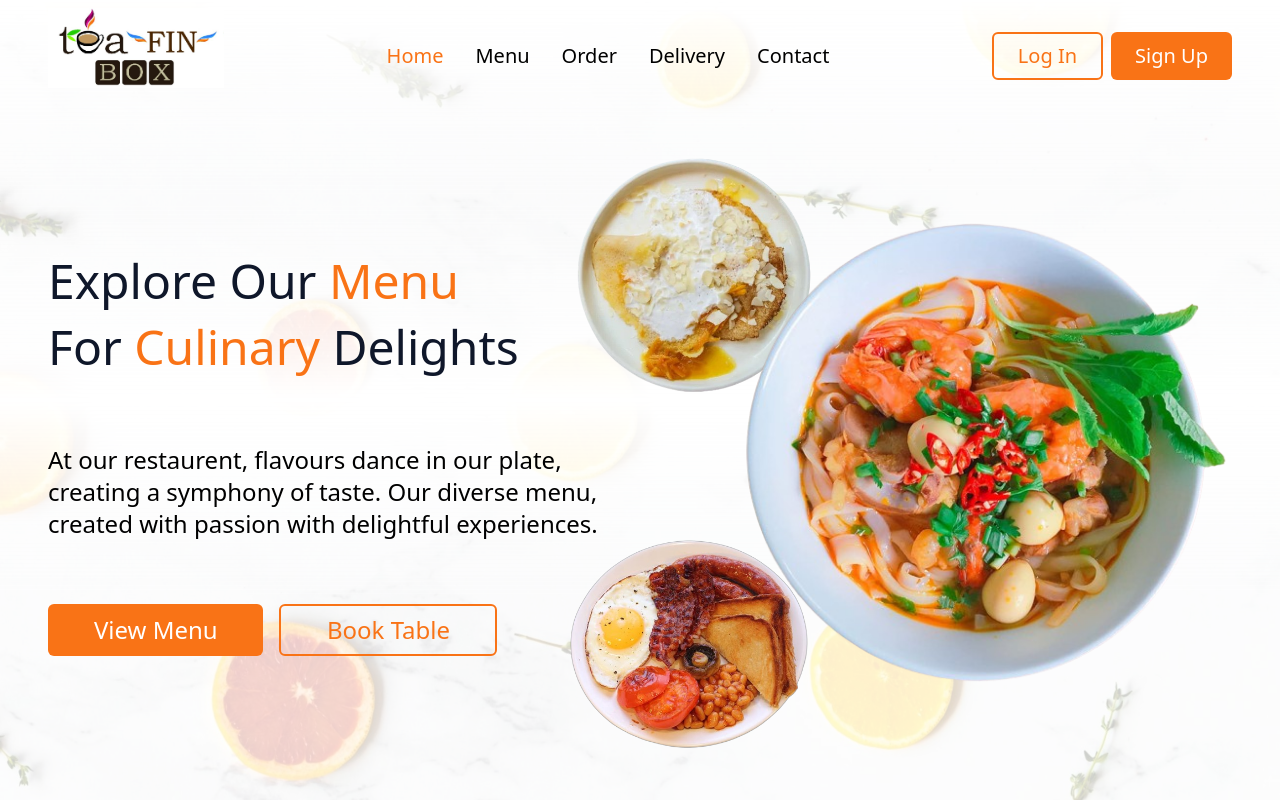
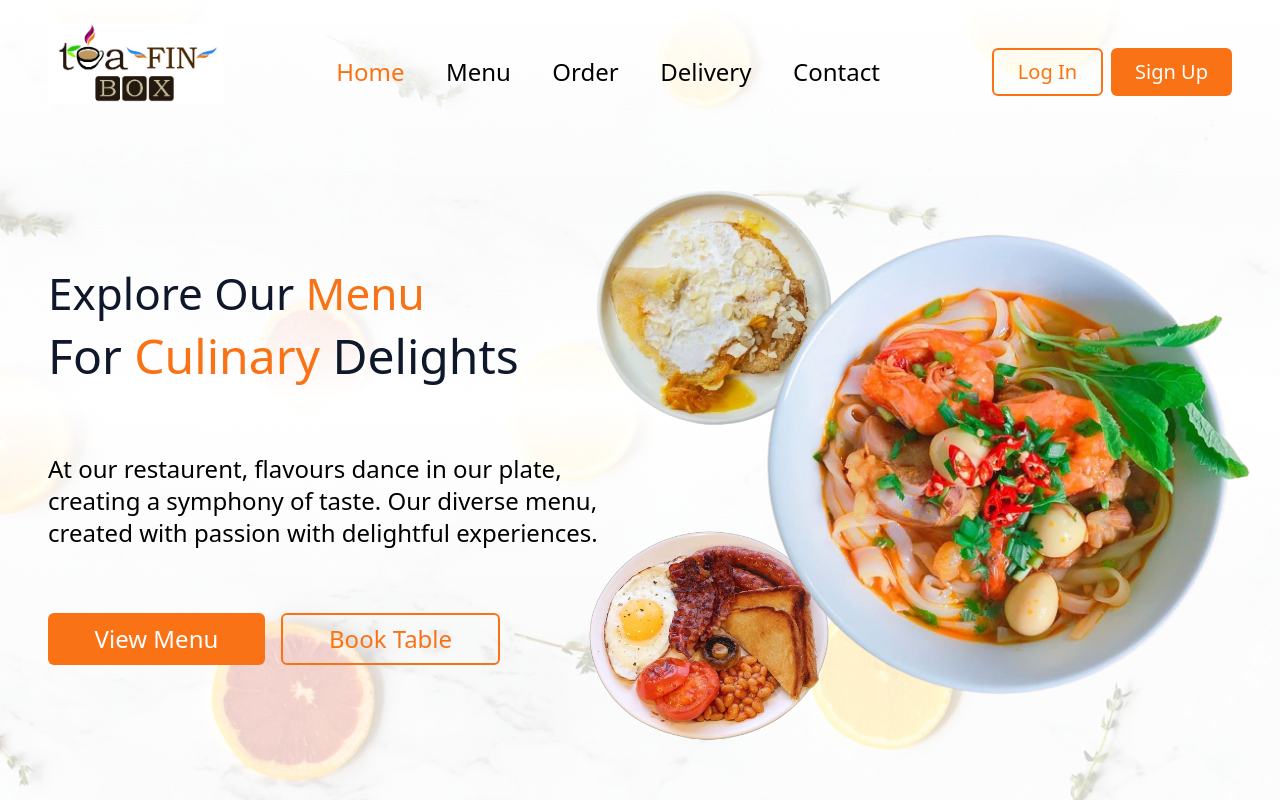
Before and after one commit to Akash-x1i/Restro, a website built with Vite: page index.html in a window 1280 px wide. Built offline with nearby package versions, Linux system fonts and the light colour scheme.

Commit message:
padding updated of main &  nav

```diff
--- a/index.html
+++ b/index.html
@@ -11,10 +11,10 @@
   </head>
   <body>
     <nav class="text-xl font-normal bg-transparent">
-      <div class="max-w-7xl px-12 flex flex-row py-2 justify-between mx-auto">
+      <div class="max-w-7xl px-6 xs:px-12 flex flex-row py-6 justify-between mx-auto">
         <img src="./img/Logo-rec.png" alt="Logo" class="h-20">
-        <div class="nav-links hidden mid:block px-12 content-center">
-          <ul class="flex gap-4 lg:gap-8">
+        <div class="nav-links hidden mid:block px-12 lg:px-20 xl:px-28 content-center grow">
+          <ul class="flex justify-between lg:text-2xl">
             <li class="text-orange-500"><a href="/index.html">Home</a></li>
             <li><a href="/Menu.html">Menu</a></li>
             <li><a href="/Order.html">Order</a></li>
@@ -27,7 +27,7 @@
           <button class="py-2 px-6 bg-orange-500 rounded-md text-white">Sign Up</button>
         </div>
         <div class="mid:hidden">
-          <div id="hamburger" class="fa fa-bars px-8 h-full flex content-center text-2xl text-orange-500"></div>
+          <div id="hamburger" class="fa fa-bars h-full flex content-center text-2xl text-orange-500"></div>
           <div id="mobileNav" class="fixed flex flex-col z-30 gap-8 pt-24 px-4 text-xl text-white font-semibold uppercase bg-orange-400 h-[85dvh] inset-0 top-24 w-[70%] left-[-70%] ease-in-out duration-500 cursor-pointer">
             <span><li class="text-orange-900"><a href="/index.html">Home</a></li></span>
             <span><li><a href="/Menu.html">Menu</a></li></span>
@@ -39,19 +39,19 @@
       </div>
     </nav>
     <main class="max-w-full">
-      <div class="py-[10%] sm:py-[32px] px-12 max-w-7xl flex mx-auto bg-img text-white text-center">
+      <div class="py-[10%] sm:py-[32px] px-6 xs:pl-12 max-w-7xl flex mx-auto bg-img text-white text-center">
         <div class="w-[120%] xs:w-[110%] content-center text-left z-10">
-          <h1 class="text-4xl sm:text-5xl sm:leading-snug text-slate-900 font-medium inline xs:block md:inline mid:block">Explore Our <span class="text-orange-500">Menu </span></h1>
+          <h1 class="text-[2rem] sm:text-[2.75rem] sm:leading-snug text-slate-900 font-medium inline xs:block md:inline mid:block">Explore Our <span class="text-orange-500">Menu </span></h1>
           <h1 class="text-4xl sm:text-5xl sm:leading-snug text-slate-900 font-medium inline xs:block md:inline mid:block">For <span class="text-orange-500">Culinary </span>Delights</h1>
-          <p class="text-xl md:text-2xl text-black my-8 xs:my-16">At our restaurent, flavours dance in our plate, creating a symphony of taste. Our diverse menu, created with passion with delightful experiences.</p>
-          <div class="flex flex-col text-nowrap text-[1rem] md:text-2xl 3xs:flex-row xs:w-[80%]">
-            <button class="w-[110%] py-2 px-6 mr-4 bg-orange-500 rounded-md text-white">View Menu</button>
-            <button class="w-[110%] border-2 my-6 3xs:my-0 py-2 px-6 border-orange-500 rounded-md text-orange-500">Book Table</button>
+          <p class="text-xl md:text-2xl text-black my-16">At our restaurent, flavours dance in our plate, creating a symphony of taste. Our diverse menu, created with passion with delightful experiences.</p>
+          <div class="flex flex-col text-nowrap text-[1rem] md:text-2xl 2xs:flex-row xs:w-[80%]">
+            <button class="w-full py-2 px-6 mr-4 bg-orange-500 rounded-md text-white">View Menu</button>
+            <button class="w-full border-2 my-6 2xs:my-0 py-2 px-6 border-orange-500 rounded-md text-orange-500">Book Table</button>
           </div>
         </div>
-        <div class="hidden 3xs:flex flex-row xs:flex-col -ml-12 xs:-ml-20 md:-ml-12 xs:place-content-between w-1/2 ">
-          <img src="./img/Hero Bowl Up.png" class="h-1/6 xs:h-auto pt-0 mt-8 xs:mt-0 imz" alt="">
-          <img src="./img/Hero Bowl Down.png" class="h-[10%] xs:h-auto -ml-12 xs:ml-0 imz" alt="">
+        <div class="hidden 2xs:flex flex-row xs:flex-col 2xs:-ml-4 xs:-ml-20 md:-ml-8 xs:place-content-between w-1/2 ">
+          <img src="./img/Hero Bowl Up.png" class="h-1/6 xs:h-auto pt-0 3xs:-mr-8 xs:mr-0 mt-8 xs:mt-0 imz" alt="">
+          <img src="./img/Hero Bowl Down.png" class="h-[10%] xs:h-auto imz" alt="">
         </div>
         <div class="hidden md:content-center w-2/3 md:w-full mt-12 xs:mt-0 -ml-24 md:block imz">
           <img src="./img/Hero Bowl Big.png" alt="">
--- a/src/Style.css
+++ b/src/Style.css
@@ -8,7 +8,7 @@
     }
 
     .bg-img{
-        height: 85dvh;
+        height: 80dvh;
     }
     .bg-img::before {
         content: "";
@@ -27,6 +27,9 @@
         border-top-right-radius: 2.5em 4em;
         border-bottom-right-radius: 2.5em 4em;
     }
+    .nav-links ul li+li{
+        @apply ml-4;
+    }
 }
 @layer components {
 }
```
Also changed, not shown: dist/index.css.
